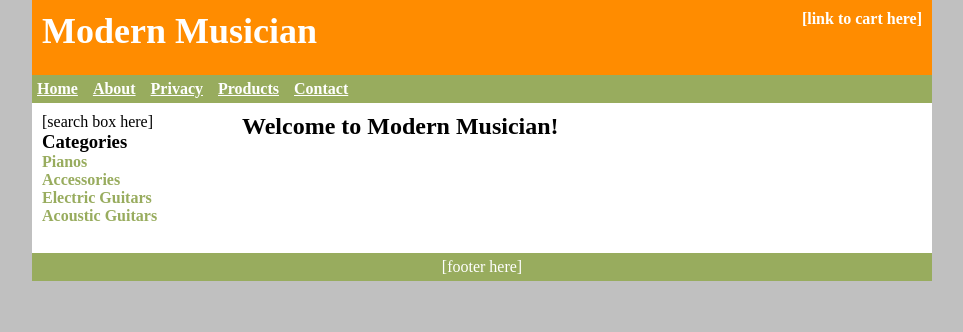
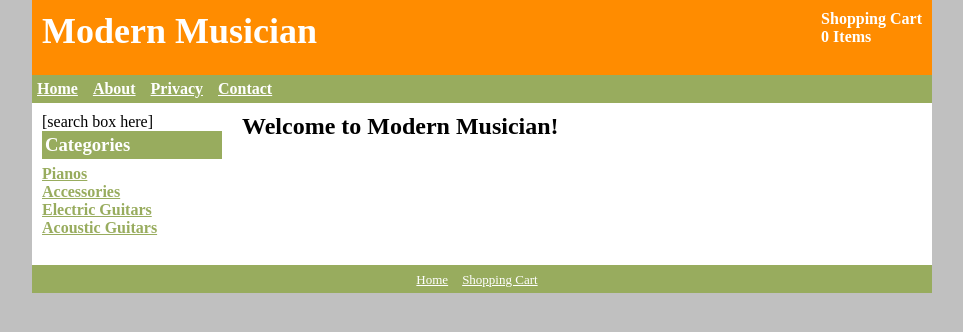
Before and after one commit to proper337/ecomstore, a Django app: page / in a window 1280 px wide. Shown: the top 332 px of the page, without its empty margins (158-1121 px from the left). Run offline with Django 3.2, Linux system fonts and the light colour scheme; data comes from the database, SQL or seed files in the repository; data that the repository does not hold is empty; parts of the project's set-up code (start-up, migrations or seed data) failed here and were passed over.

Commit message:
end of chapter 4

```diff
--- /dev/null
+++ b/ecomstore/catalog/templatetags/catalog_tags.py
@@ -0,0 +1,25 @@
+from django import template
+from django.contrib.flatpages.models import FlatPage
+from ecomstore.cart import cart
+
+from ecomstore.catalog.models import Category
+
+register = template.Library()
+
+@register.inclusion_tag("tags/cart_box.html")
+def cart_box(request):
+    cart_item_count = cart.cart_distinct_item_count(request)
+    return {'cart_item_count': cart_item_count }
+
+@register.inclusion_tag("tags/category_list.html")
+def category_list(request_path):
+    active_categories = Category.objects.filter(is_active=True)
+    return {
+        'active_categories': active_categories,
+        'request_path': request_path
+    }
+
+@register.inclusion_tag("tags/footer.html")
+def footer_links():
+    flatpage_list = FlatPage.objects.all()
+    return {'flatpage_list': flatpage_list }
--- a/ecomstore/settings.py
+++ b/ecomstore/settings.py
@@ -107,6 +107,7 @@ MIDDLEWARE_CLASSES = (
     'django.middleware.common.CommonMiddleware',
     'django.contrib.sessions.middleware.SessionMiddleware',
     'django.middleware.csrf.CsrfViewMiddleware',
+    'django.contrib.flatpages.middleware.FlatpageFallbackMiddleware',
     'django.contrib.auth.middleware.AuthenticationMiddleware',
     'django.contrib.messages.middleware.MessageMiddleware',
     # Uncomment the next line for simple clickjacking protection:
@@ -134,6 +135,7 @@ INSTALLED_APPS = (
     'django.contrib.staticfiles',
     # Uncomment the next line to enable the admin:
     'django.contrib.admin',
+    'django.contrib.flatpages',
     # Uncomment the next line to enable admin documentation:
     'django.contrib.admindocs',
     'ecomstore.catalog',
--- a/ecomstore/static/css.css
+++ b/ecomstore/static/css.css
@@ -168,3 +168,29 @@ table#shopping_cart th.right, td.right{
 a.cart{
 	color:DarkOrange;
 }
+
+h3{
+	background-color:#98AC5E;
+	color:White;
+	padding:3px;
+	margin-bottom:6px;
+}
+
+ul#categories{
+	list-style:none;
+}
+ul#categories li{
+	font-weight:bold;
+	color:#616161;
+}
+ul#categories li a{
+	text-decoration:underline;
+}
+
+div#footer a{
+	color:White;
+	font-size:small;
+	text-decoration:underline;
+	font-weight:normal;
+	margin-right:10px;
+}
--- a/ecomstore/templates/catalog.html
+++ b/ecomstore/templates/catalog.html
@@ -1,7 +1,7 @@
 {% extends "base.html" %}
 
+{% load catalog_tags %}
 {% comment %}
-{% load catalog_tags %}
 {% load search_tags %}
 {% endcomment %}
 
@@ -17,8 +17,7 @@
         <div id="banner">
           <div class="bannerIEPadder">
             <div class="cart_box">
-              [link to cart here]
-              {# {% cart_box request %} #}
+              {% cart_box request %}
             </div>
             Modern Musician
             {# {{ site_name }} #}
@@ -37,9 +36,9 @@
               [search box here]
               {# {% search_box request %} #}
               <br/>
-              {% include "tags/category_list.html" %}
+              {# {% include "tags/category_list.html" %} #}
               {# [category listing here] #}
-              {# {% category_list request.path %} #}
+              {% category_list request.path %}
               <br/>
             </div>
           </div>
@@ -54,8 +53,8 @@
 
         <div id="footer">
           <div class="footerIEPadder">
-            [footer here]
-            {# {% footer_links %} #}
+            {# [footer here] #}
+            {% footer_links %}
             <!-- <div class="cb"></div> -->
           </div>
         </div>
--- /dev/null
+++ b/ecomstore/templates/tags/cart_box.html
@@ -0,0 +1,7 @@
+<a href="{% url show_cart %}">
+{% with cart_item_count as count %}
+Shopping Cart
+<br />
+{{ count }} Item{{ count|pluralize }}
+{% endwith %}
+</a>
--- a/ecomstore/templates/tags/category_list.html
+++ b/ecomstore/templates/tags/category_list.html
@@ -1,4 +1,23 @@
+<h3>Categories</h3>
+<ul id="categories">
+
+{% with active_categories as cats %}
+	{% for c in cats %}
+		<li>
+		{% ifequal c.get_absolute_url request_path %}
+		{{ c.name }}<br />
+		{% else %}
+		<a href="{{ c.get_absolute_url }}" class="category">{{ c.name }}</a><br />
+		{% endifequal %}
+		</li>
+	{% endfor %}
+{% endwith %}
+
+</ul>
+
+<!--
 <h3>Categories</h3>
 {% for c in active_categories %}
   <a href="{{ c.get_absolute_url }}">{{ c.name }}</a><br />
 {% endfor %}
+-->
--- /dev/null
+++ b/ecomstore/templates/tags/footer.html
@@ -0,0 +1,7 @@
+<a href="{% url catalog_home %}">Home</a>
+{% with flatpage_list as pages %}
+  {% for page in pages %}
+    <a href="{{ page.url }}">{{ page.title }}</a>
+  {% endfor %}
+{% endwith %}
+<a href="{% url show_cart %}">Shopping Cart</a>
--- a/ecomstore/templates/tags/navigation.html
+++ b/ecomstore/templates/tags/navigation.html
@@ -1,8 +1,7 @@
 <ul>
-  <li><a href="/catalog/">Home</a></li>
-  <li><a href="/catalog/">About</a></li>
-  <li><a href="/catalog/">Privacy</a></li>
-  <li><a href="/catalog/">Products</a></li>
-  <li><a href="/catalog/">Contact</a></li>
+  <li><a href="{% url catalog_home %}">Home</a></li>
+  <li><a href="/about/">About</a></li>
+  <li><a href="/privacy-policy/">Privacy</a></li>
+  <li><a href="/contact/">Contact</a></li>
 </ul>
 <div class="cb"></div>
--- a/ecomstore/utils/context_processors.py
+++ b/ecomstore/utils/context_processors.py
@@ -4,7 +4,7 @@ from ecomstore.catalog.models import Category
 def ecomstore(request):
     """ context processor for the site templates """
     return {
-        'active_categories': Category.objects.filter(is_active=True),
+#       'active_categories': Category.objects.filter(is_active=True),
         'site_name': settings.SITE_NAME,
         'meta_keywords': settings.META_KEYWORDS,
         'meta_description': settings.META_DESCRIPTION,
```
Also changed, not shown: ecomstore/templates/flatpages/default.html (added, +10 -0 lines), 1 other file.
